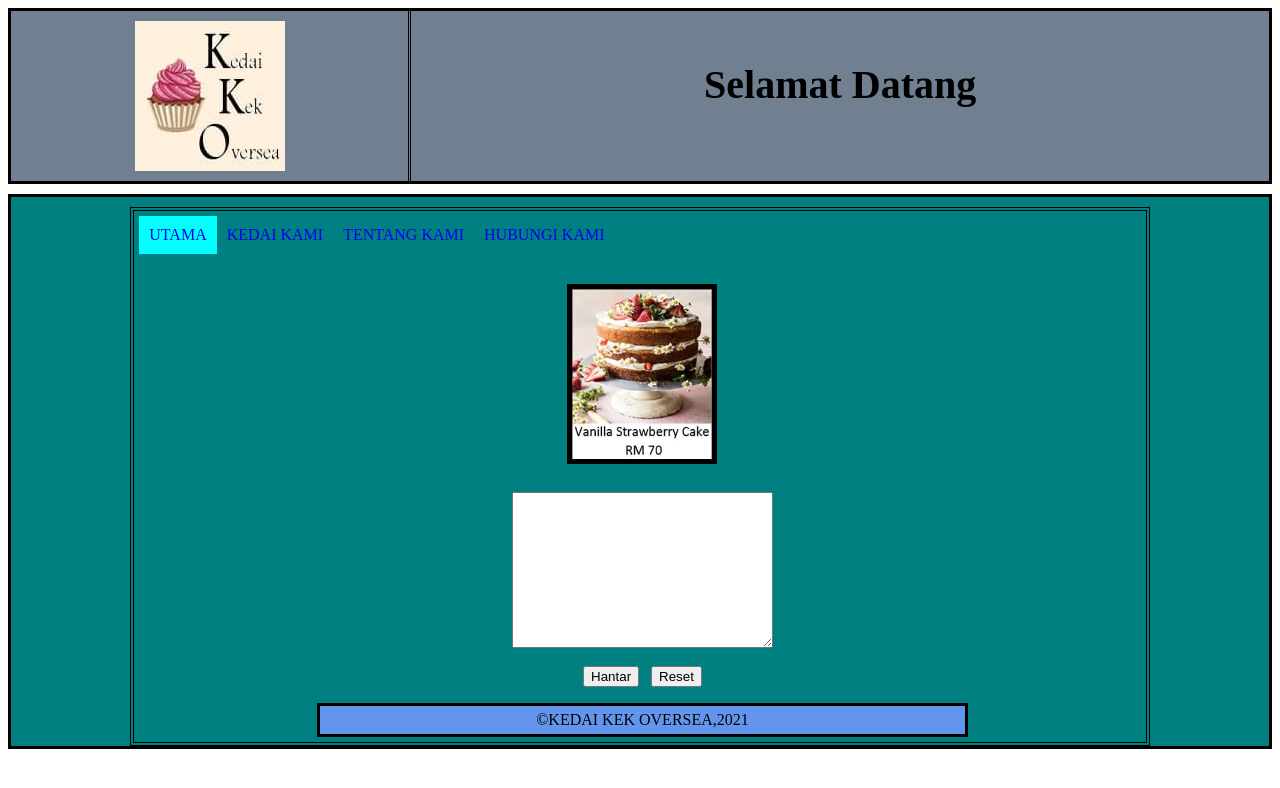
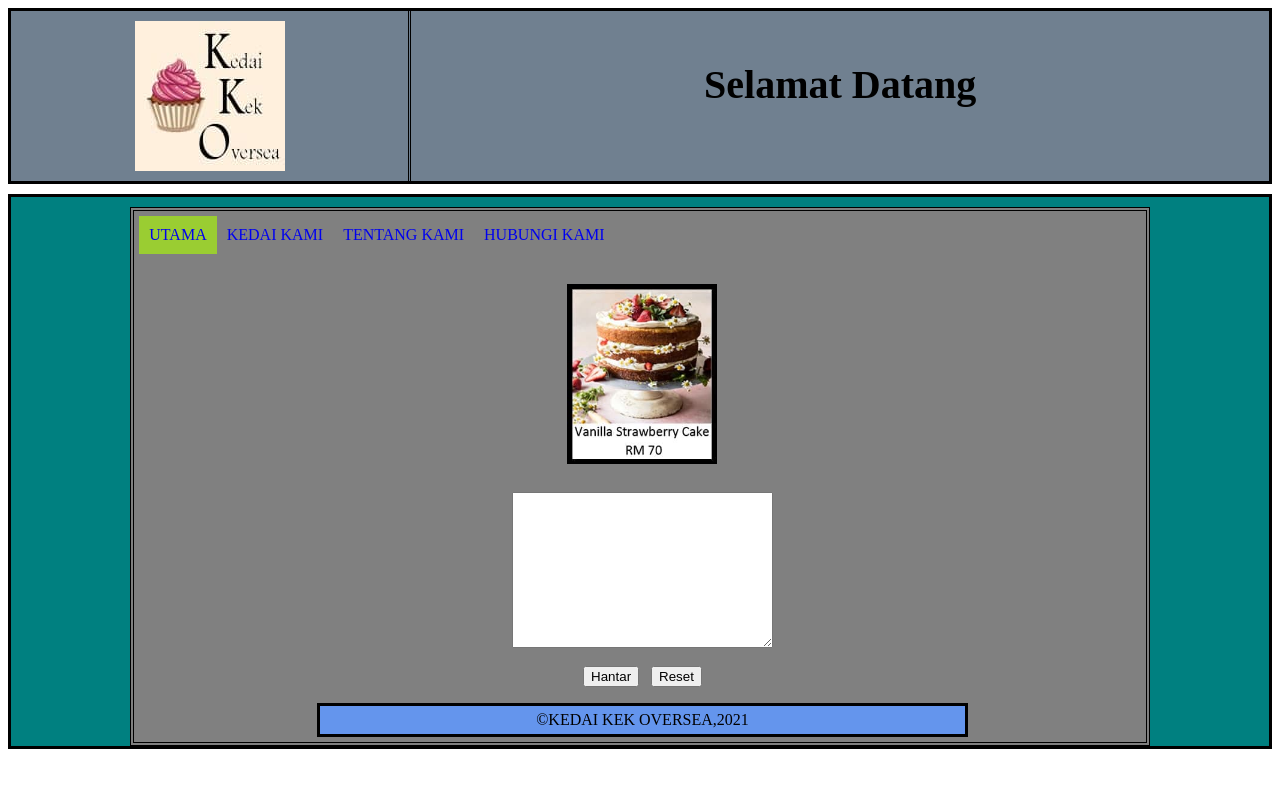
Before and after one commit to fxzhurin/KPD1023_KEDAI_KEK_OVERSEA, a plain HTML site: page komen.html in a window 1280 px wide. In both pictures the pointer is over the item "UTAMA". Drawn offline with Linux system fonts and the light colour scheme.

Commit message:
Update komen.html

```diff
--- a/komen.html
+++ b/komen.html
@@ -46,7 +46,7 @@
          padding-top: 5px;
          padding-bottom: 5px;
          padding-left: 5px;
-         background-color: teal;
+         background-color: grey;
       }
       ul {
          overflow: hidden;
@@ -63,7 +63,7 @@
          float: left;
       }
       li:hover {
-         background-color: cyan;
+         background-color: yellowgreen;
       }
       .kandungan {
          width: 80%;
```
